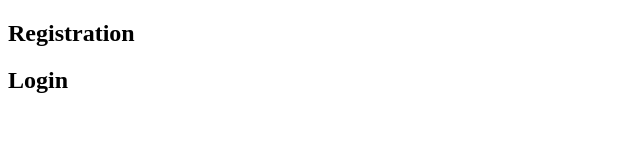
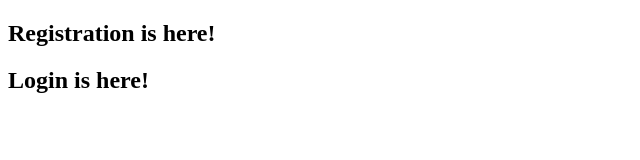
Before and after one commit to dojo-JoshBurlile/collaboration-test, a plain HTML site: page index.html in a window 1280 px wide. Shown: the whole page, without its empty margins (0-640 px from the left). Drawn offline with Linux system fonts and the light colour scheme.

Commit message:
changed lines 9 and 10

```diff
--- a/index.html
+++ b/index.html
@@ -6,7 +6,7 @@
     <title>Login/Reg</title>
 </head>
 <body>
-    <h2>Registration</h2>
-    <h2>Login</h2>
+    <h2>Registration is here!</h2>
+    <h2>Login is here!</h2>
 </body>
 </html>
```
